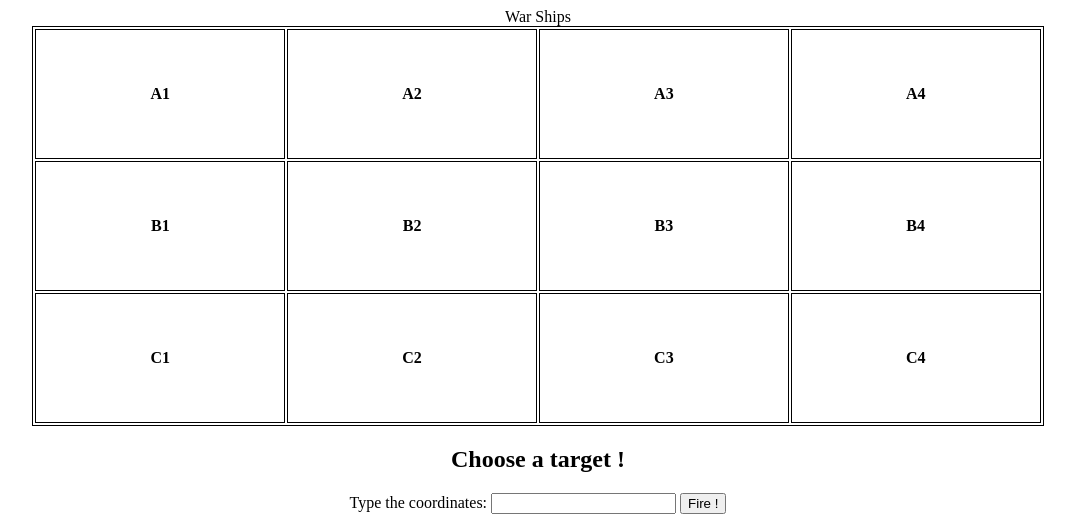
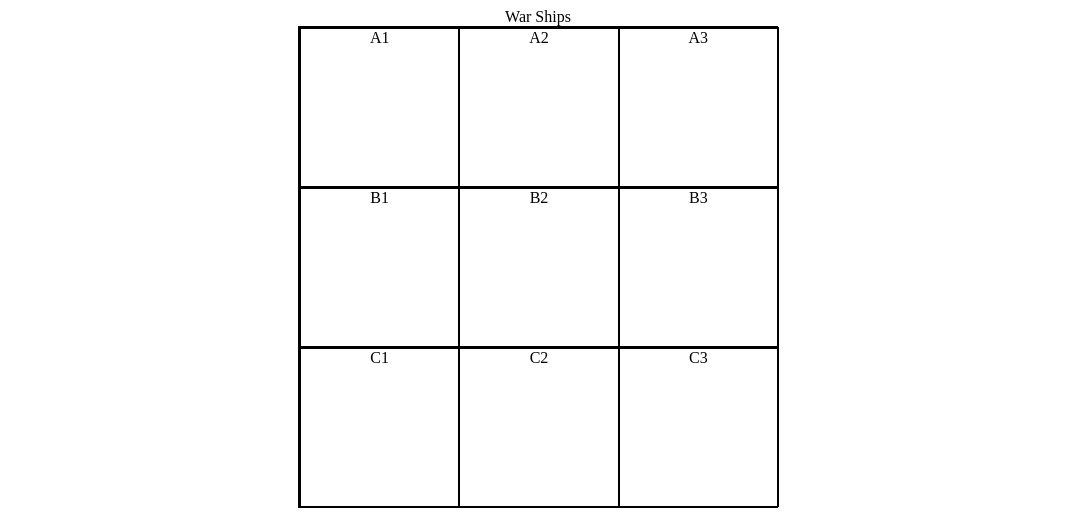
Before and after one commit to v-deribeev/War-Ships, a plain HTML site: page index.html in a window 1280 px wide. Shown: the top 520 px of the page, without its empty margins (102-1177 px from the left). Drawn offline with Linux system fonts and the light colour scheme.

Commit message:
2nd Phase

```diff
--- a/app.js
+++ b/app.js
@@ -1,4 +1,16 @@
-const board = document.querySelector(".board");
-console.log(board.rows[0].cells);
-console.log(board.rows[1]);
-console.log(board.rows[2]);
+const table = document.querySelector(".container");
+const row1 = document.querySelector(".row1");
+const cells = document.querySelectorAll(".row");
+const userInput = document.querySelector("#target");
+const btnFire = document.querySelector(".fire");
+const arrayCells = [...cells]; // array
+
+let target = function (event) {
+  event.preventDefault();
+  let userChoice = +userInput.value;
+  arrayCells[userChoice].textContent = "Boom";
+};
+
+btnFire.addEventListener("click", (e) => target(e));
+
+// btnFire.addEventListener("click", target.bind(null, userChoice));
--- a/index.html
+++ b/index.html
@@ -6,41 +6,32 @@
     <link rel="stylesheet" href="style.css" />
   </head>
   <body>
-    <main>
     <header>War Ships</header>
-      <section>
+    <div class="main">
       <div class="container">
-          <table class="board">
-            <tr>
-              <th>A1</th>
-              <th>A2</th>
-              <th>A3</th>
-              <th>A4</th>
-            </tr>
-            <tr>
-              <th>B1</th>
-              <th>B2</th>
-              <th>B3</th>
-              <th>B4</th>
-            </tr>
-            <tr>
-              <th>C1</th>
-              <th>C2</th>
-              <th>C3</th>
-              <th>C4</th>
-            </tr>
-          </table>
+        <div class="row1">
+          <div class="row">A1</div>
+          <div class="row">A2</div>
+          <div class="row">A3</div>
         </div>
-      </section>
-      <section>
+        <div class="row1">
+          <div class="row">B1</div>
+          <div class="row">B2</div>
+          <div class="row">B3</div>
+        </div>
+        <div class="row1">
+          <div class="row">C1</div>
+          <div class="row">C2</div>
+          <div class="row">C3</div>
+        </div>
+      </div>
+    </div>
     <h1>Choose a target !</h1>
     <form class="user-input">
       <label for="target">Type the coordinates:</label>
       <input type="text" id="target" />
       <button class="fire">Fire !</button>
     </form>
-      </section>
-    </main>
     <script src="app.js"></script>
   </body>
 </html>
--- a/style.css
+++ b/style.css
@@ -1,25 +1,43 @@
 header {
   text-align: center;
 }
+.main {
+  display: flex;
+  margin: 0 auto;
+  width: 30rem;
+  height: 30rem;
+}
 .container {
   display: flex;
+  flex-direction: column;
   justify-content: center;
-  align-items: stretch;
+  border: 1px solid black;
+  width: 100%;
+  height: 100%;
 }
-.board {
+.row1 {
+  display: flex;
+  flex-direction: row;
+  justify-content: center;
   border: 1px solid black;
-  width: 80%;
-  height: 25rem;
+  width: 100%;
+  height: 100%;
 }
-th {
+.row {
+  display: flex;
+  justify-content: center;
   border: 1px solid black;
+  width: 100%;
+  height: 100%;
 }
-tr {
-  border: 1px solid black;
+.type-in {
+  display: flex;
 }
+
 h1 {
   display: block;
   text-align: center;
+  margin: 20px;
 }
 .user-input {
   display: block;
```
Lines whose indentation alone changed are shown as unchanged.
